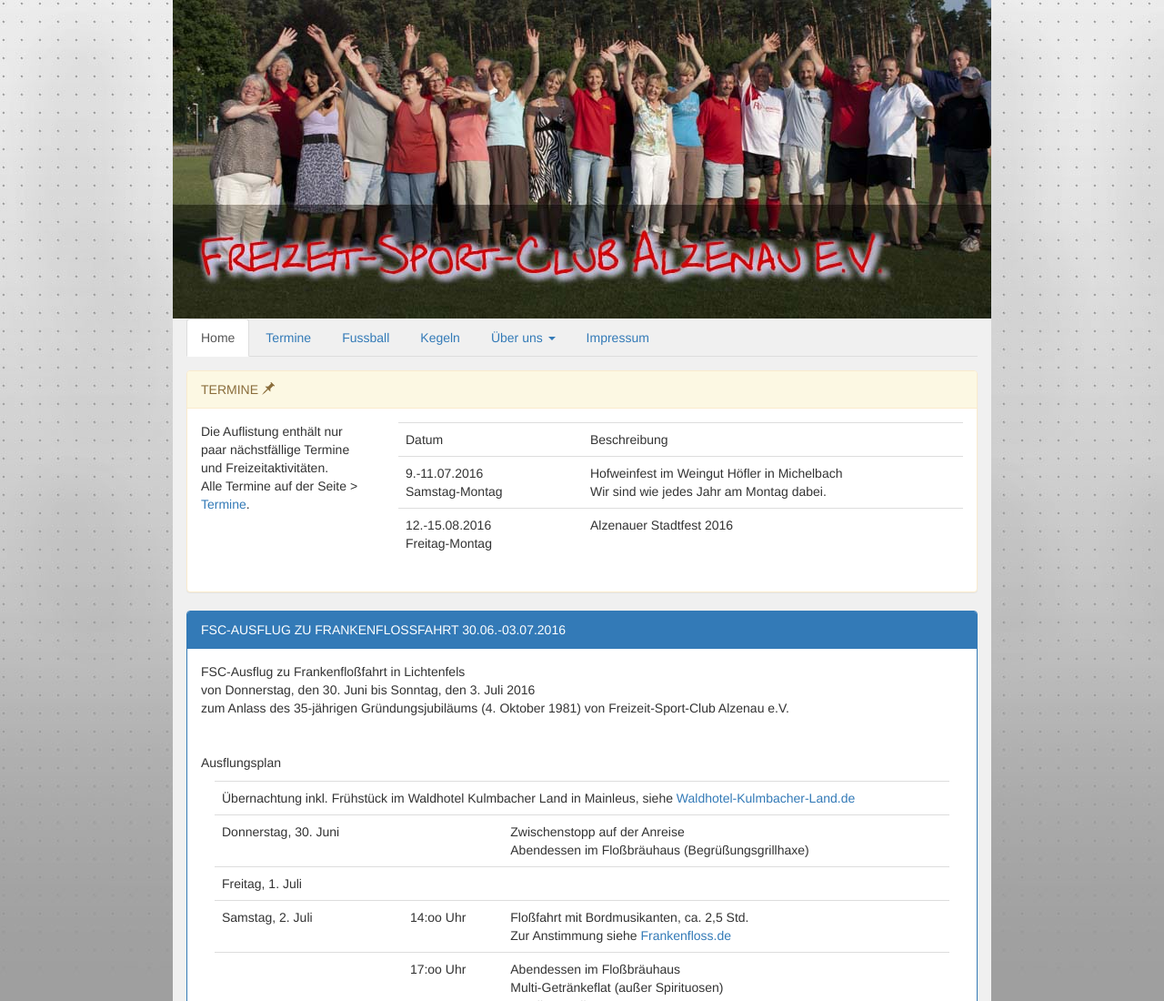
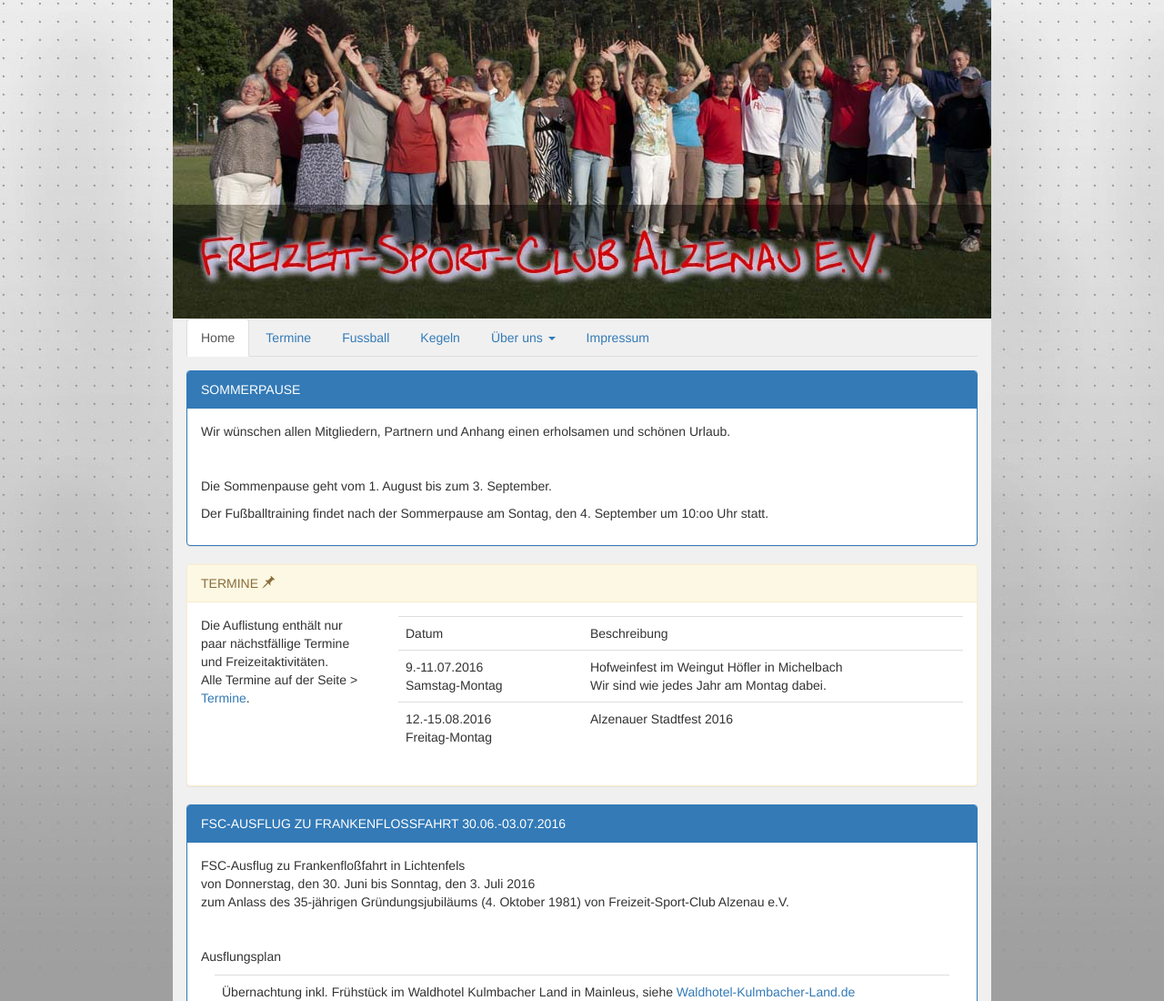
Before and after one commit to RichardKotowski/FSC, a plain HTML site: page WebContent/index.html in a window 1280 px wide. Shown: the top 1100 px of the page at 91% size. Drawn offline with nearby package versions, Linux system fonts and the light colour scheme.

Commit message:
Sommerpause 2016

```diff
--- a/WebContent/index.html
+++ b/WebContent/index.html
@@ -82,6 +82,24 @@
 			<!-- SONDER-AUSGABE -->
 			<!-- ------------------------------------------------------------------ -->
 
+			<div class="panel panel-primary">
+				<div class="panel-heading panel-title">
+					Sommerpause
+				</div>
+				<div class="panel-body">
+					<p>
+					Wir wünschen allen Mitgliedern, Partnern und Anhang einen erholsamen und schönen Urlaub.
+					</p>
+				</div>
+				<div class="panel-body">
+                    <p>
+                    Die Sommenpause geht vom 1. August bis zum 3. September.
+                    </p>
+                    <p>
+                    Der Fußballtraining findet nach der Sommerpause am Sontag, den 4. September um 10:oo Uhr statt.
+                    </p>
+				</div>
+			</div>
 
 			<!-- ------------------------------------------------------------------ -->
 			<!-- TERMINE -->
```
